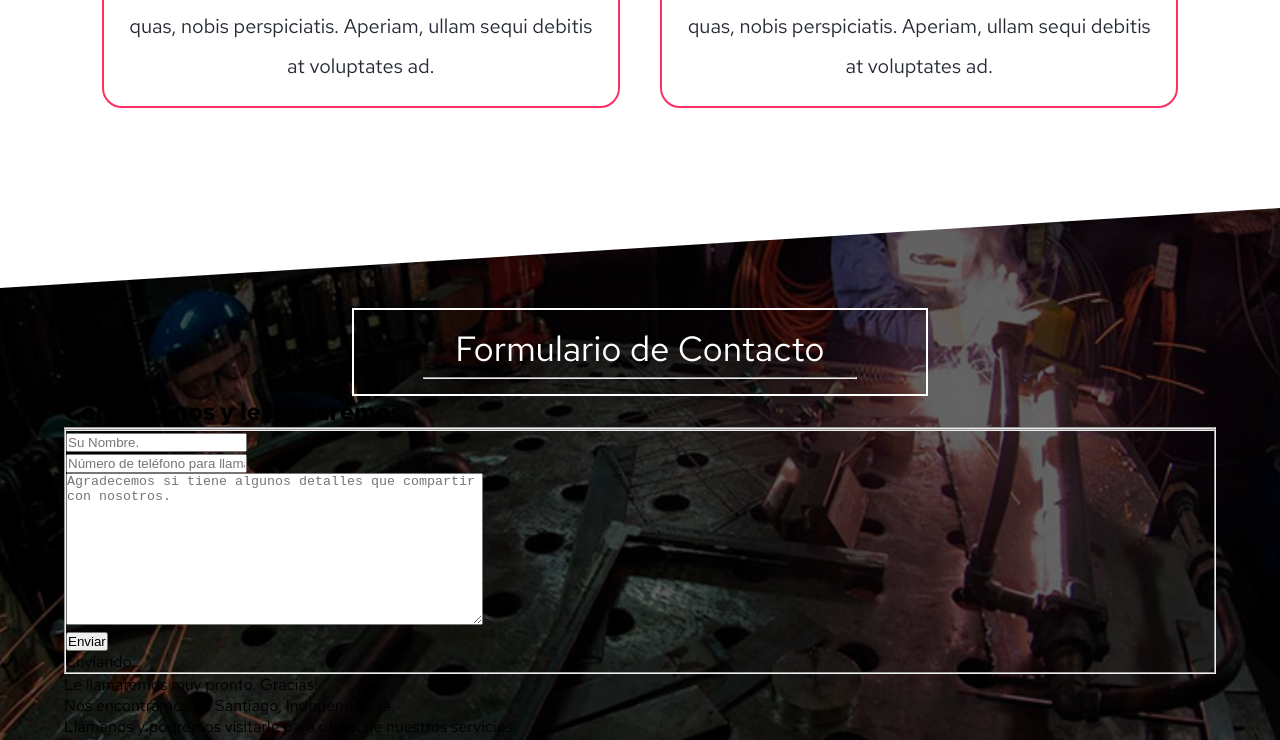
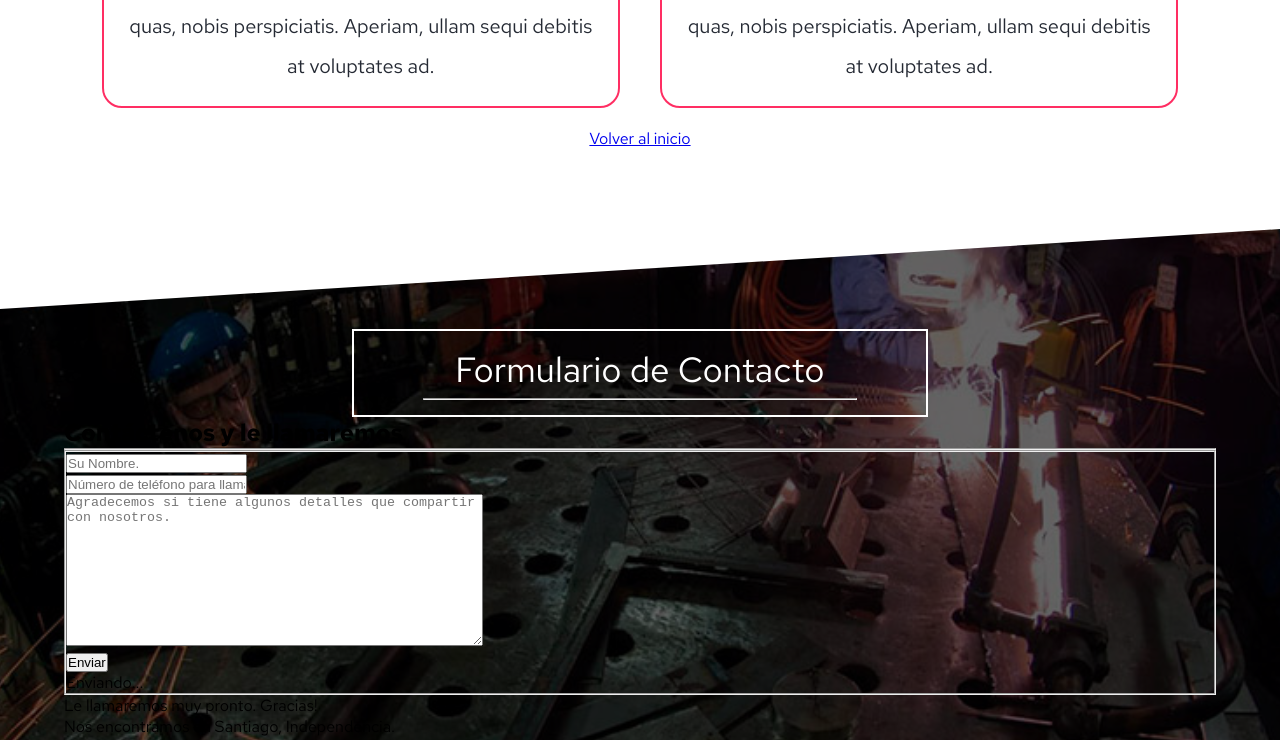
Before and after one commit to GrupounoDuoc/Barrascalistenialeon, a plain HTML site: page index.html in a window 1280 px wide. Shown: the part 3886-4626 px from the top of the page. Drawn offline with Linux system fonts and the light colour scheme; some icons are missing.

Commit message:
Esto se cambio un boton

```diff
--- a/index.html
+++ b/index.html
@@ -133,6 +133,8 @@
                         <p>Lorem ipsum dolor sit amet consectetur, adipisicing elit. Sit odit, consequatur dolorum officia, voluptatibus atque harum neque dolor repellat culpa quas, nobis perspiciatis. Aperiam, ullam sequi debitis at voluptates ad.</p>
                     </div>
                 </div>
+
+                <a href="../index.html">Volver al inicio</a>
 
             </div>
         </section>
```
